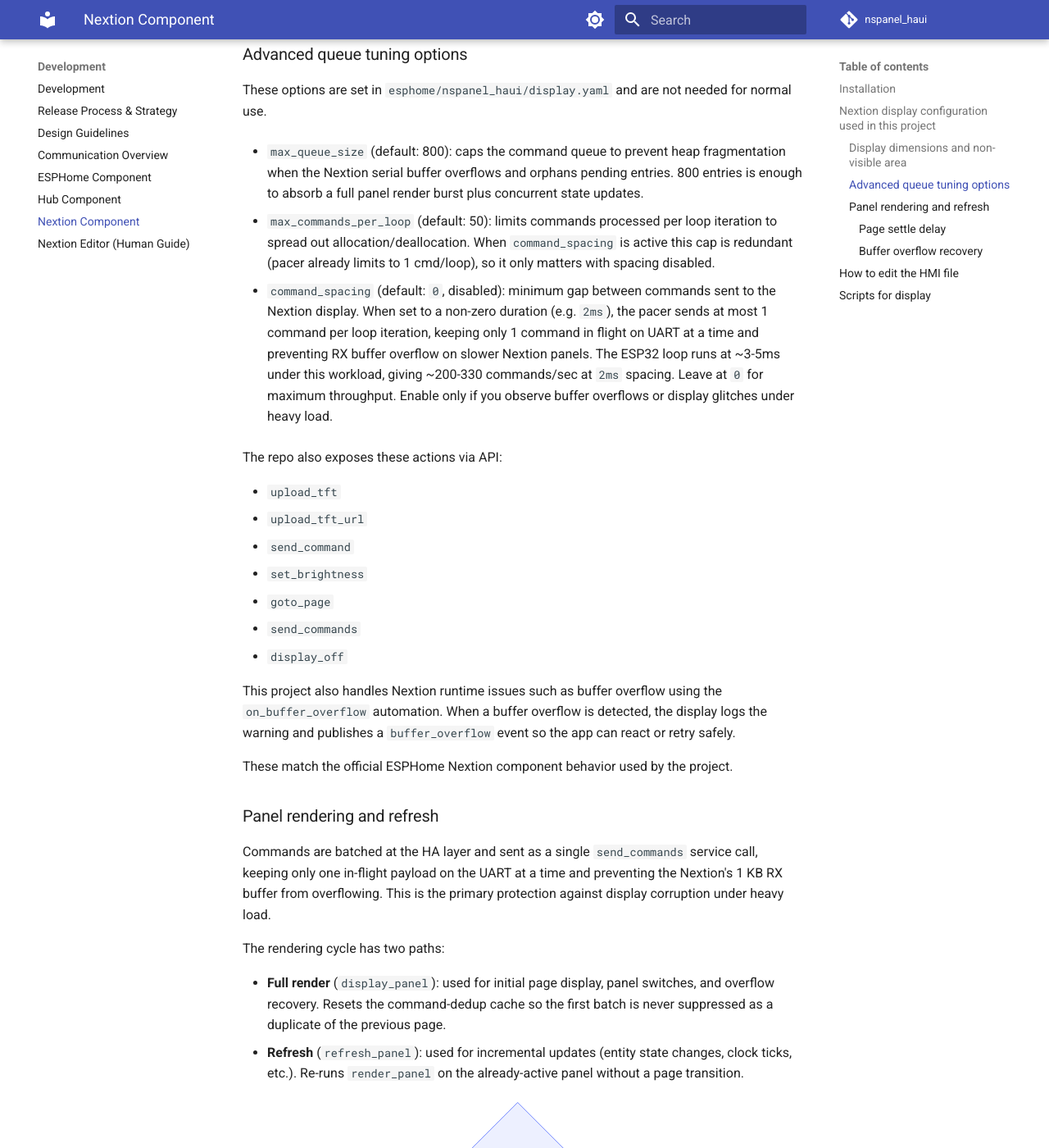
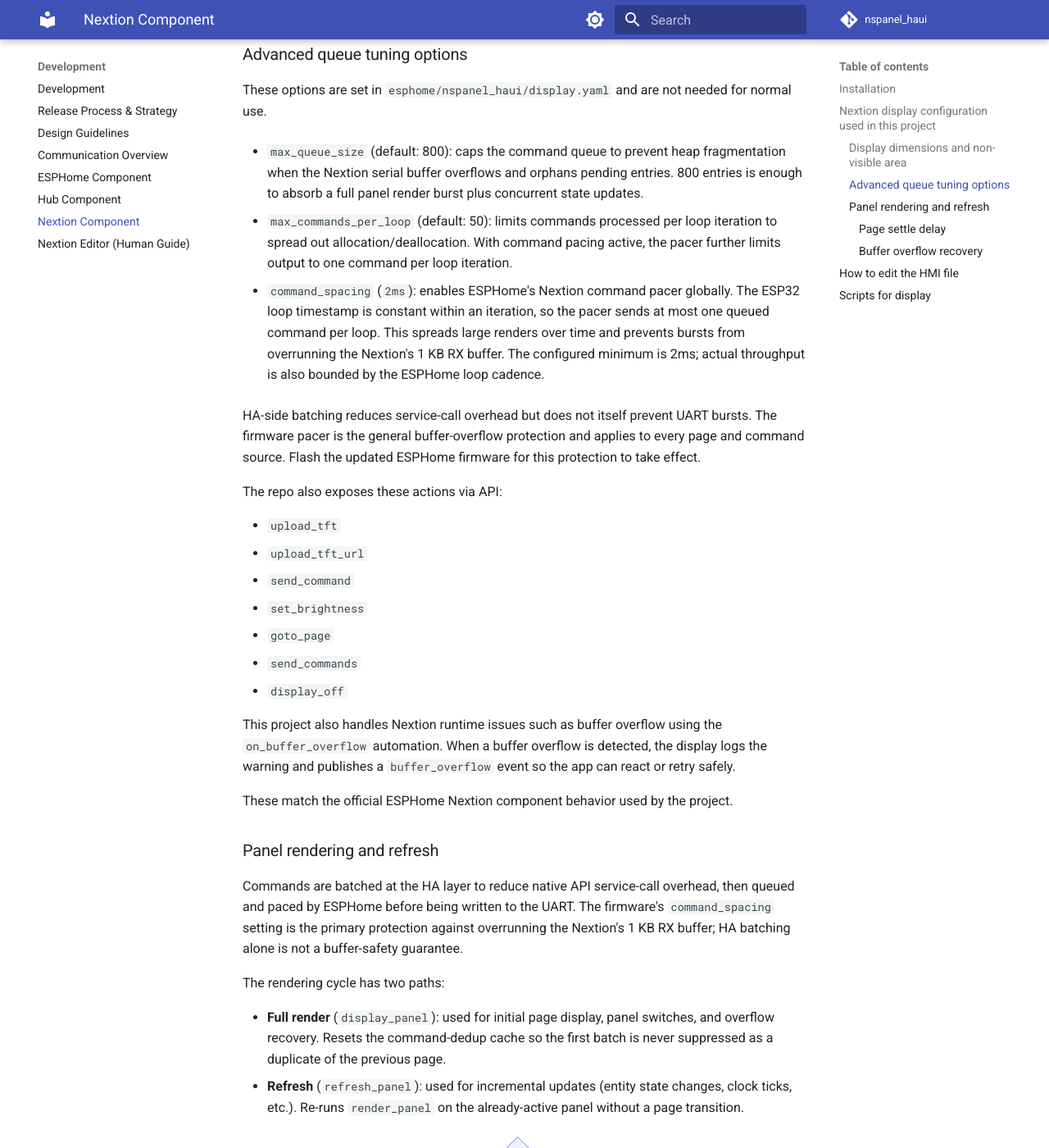
Before and after one commit to happydasch/nspanel_haui, an MkDocs documentation site: the page built from docs/nextion.md, in a window 1280 px wide and 1400 px high, scrolled down 1422 px. Shown: the whole window at 82% size. Built offline with MkDocs 1.6.1 and Material for MkDocs 9.7.7, drawn with Linux system fonts in a browser that asks for light colours; comment, search, counter and statistics services are not loaded; some of the changed text lies outside the part shown.

Commit message:
feat: add hotfix for Nextion RX buffer overflows and update related documentation

```diff
--- a/docs/nextion.md
+++ b/docs/nextion.md
@@ -56,9 +56,11 @@
 
 - `max_queue_size` (default: 800): caps the command queue to prevent heap fragmentation when the Nextion serial buffer overflows and orphans pending entries. 800 entries is enough to absorb a full panel render burst plus concurrent state updates.
 
-- `max_commands_per_loop` (default: 50): limits commands processed per loop iteration to spread out allocation/deallocation. When `command_spacing` is active this cap is redundant (pacer already limits to 1 cmd/loop), so it only matters with spacing disabled.
+- `max_commands_per_loop` (default: 50): limits commands processed per loop iteration to spread out allocation/deallocation. With command pacing active, the pacer further limits output to one command per loop iteration.
 
-- `command_spacing` (default: `0`, disabled): minimum gap between commands sent to the Nextion display. When set to a non-zero duration (e.g. `2ms`), the pacer sends at most 1 command per loop iteration, keeping only 1 command in flight on UART at a time and preventing RX buffer overflow on slower Nextion panels. The ESP32 loop runs at ~3-5ms under this workload, giving ~200-330 commands/sec at `2ms` spacing. Leave at `0` for maximum throughput. Enable only if you observe buffer overflows or display glitches under heavy load.
+- `command_spacing` (`2ms`): enables ESPHome's Nextion command pacer globally. The ESP32 loop timestamp is constant within an iteration, so the pacer sends at most one queued command per loop. This spreads large renders over time and prevents bursts from overrunning the Nextion's 1 KB RX buffer. The configured minimum is 2ms; actual throughput is also bounded by the ESPHome loop cadence.
+
+HA-side batching reduces service-call overhead but does not itself prevent UART bursts. The firmware pacer is the general buffer-overflow protection and applies to every page and command source. Flash the updated ESPHome firmware for this protection to take effect.
 
 The repo also exposes these actions via API:
 
@@ -77,7 +79,7 @@
 
 ### Panel rendering and refresh
 
-Commands are batched at the HA layer and sent as a single `send_commands` service call, keeping only one in-flight payload on the UART at a time and preventing the Nextion's 1 KB RX buffer from overflowing. This is the primary protection against display corruption under heavy load.
+Commands are batched at the HA layer to reduce native API service-call overhead, then queued and paced by ESPHome before being written to the UART. The firmware's `command_spacing` setting is the primary protection against overrunning the Nextion's 1 KB RX buffer; HA batching alone is not a buffer-safety guarantee.
 
 The rendering cycle has two paths:
 
@@ -117,7 +119,7 @@
 
 #### Buffer overflow recovery
 
-If the Nextion reports a buffer overflow (0x24), the hub debounces a full `display_panel` re-render, starting at a 500ms delay (doubling for each consecutive overflow, and pausing after 5 consecutive recoveries until the display has been overflow-free for 30s), to let the ESPHome queue drain any remaining commands before re-sending the complete panel state. This is a safety net — normal operation should not trigger overflows given the HA-layer batching.
+If the Nextion reports a buffer overflow (0x24), the hub debounces a full `display_panel` re-render, starting at a 500ms delay (doubling for each consecutive overflow, and pausing after 5 consecutive recoveries until the display has been overflow-free for 30s), to let the ESPHome queue drain any remaining commands before re-sending the complete panel state. This is a recovery safety net; normal output is paced in firmware by `command_spacing`.
 
 ## How to edit the HMI file
 
```
Also changed, not shown: CHANGELOG.md (+9 -0 lines), nextion/images/bkg/landscape/dark.png (added), nextion/images/bkg/portrait/dark.png (added), 7 other files.
